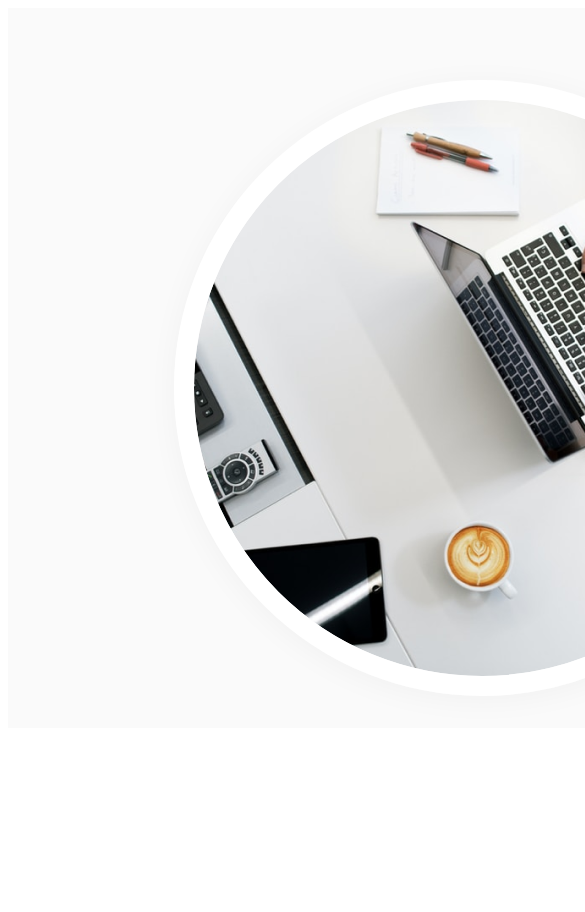
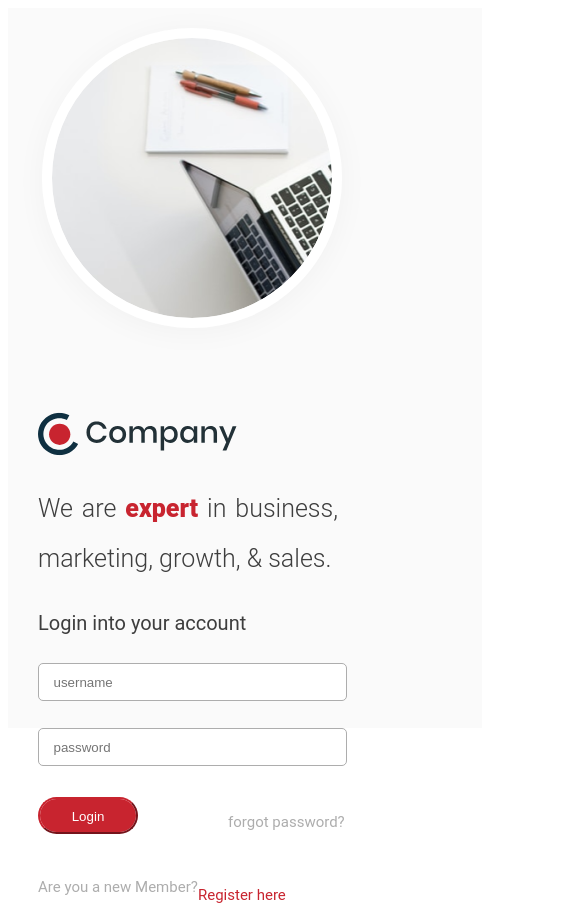
Before and after one commit to krishnaa236/HTML-Trainning-Assignment, a plain HTML site: page index.html in a window 390 px wide. Shown: the top 912 px of the page, 585 px wide, since content can reach past the window. Before the commit the page ends 844 px from the top, so only its background shows below. Drawn offline with nearby package versions, Linux system fonts and the light colour scheme.

Commit message:
Assignment 2

```diff
--- a/CSS/Style.css
+++ b/CSS/Style.css
@@ -27,7 +27,7 @@ position: relative;
 
 }
 .container{
-   position:absolute;
+    position:absolute;
     top:106px;
     left: 906px;
     float: right;
@@ -68,8 +68,7 @@ opacity: 1;
 }
 
 .loginpara{
-    top: 315px;
-left: 904px;
+
 width: 260px;
 height: 33px;
 /* UI Properties */
@@ -81,9 +80,9 @@ opacity: 1;
 margin-bottom: 23.45px;
 margin-top: 31.87px;
 }
-.form{
+/*.form{
     float: none;
-}
+}*/
 
 input[type=text] , input[type=password]
 /*{
@@ -106,8 +105,7 @@ input[type=text] , input[type=password]
     padding-bottom:14.37px;
     padding-left:14.5px;
 
-top: 372px;
-left: 907px;
+
 width: 429px;
 height: 20px;
 /* UI Properties */
@@ -122,8 +120,7 @@ margin-bottom: 27px;
     padding-top: 14.63px;
     padding-bottom:14.37px;
     padding-left:14.5px;
-    top: 372px;
-left: 907px;
+
 width: 429px;
 height: 20px;
 /* UI Properties */
@@ -206,9 +203,164 @@ margin-top: 23.13px;
 }
 
 
-@media  screen and (max-width:1023) {
+@media  screen and (max-width:1023px) {
     .image1{
-        max-width:100%;
+    width: 300px;
+    height: 300px;
+    left: 25px;
+    top: 65px;
+    background: transparent url('../images/hero-image.png') 30% 0% no-repeat padding-box;
+    border: 10px solid #FFFFFF;
+
+    }
+    .maindiv {
+        width: 90%;
+        background-color: #FAFAFA 0% 0% no-repeat padding-box;
+    }
+    .container{
+        /* display: noleft: 500px;
+        */
+     left: 500px;
     }
 
 }
+@media  screen and (max-width:767px) {
+    .image1{
+    width: 280px;
+    height: 300px;
+   right: 30px;
+    left: 30px;
+   top: 50px;
+   background: transparent url('../images/hero-image.png') 30% 0% no-repeat padding-box;
+   border: 10px solid #FFFFFF;
+    }
+
+    .maindiv {
+        width: 90%;
+         background-color: #FAFAFA 0% 0% no-repeat padding-box;
+    }
+
+
+}
+@media  screen and (max-width:479px) {
+    .image1{
+    width: 280px;
+    height: 280px;
+    background: transparent url('../images/hero-image.png') 30% 0% no-repeat padding-box;
+    border: 10px solid #FFFFFF;
+    left: 4vh;
+    top: 20px;
+
+    float: none;
+
+
+    }
+    body{
+        width: 100vw;
+        overflow: hidden;
+    }
+
+    .maindiv {
+        /*width: 90%;*/
+        width: 474px;
+        background-color: #FAFAFA;
+    }
+
+    .loginpara{
+        float: none;
+        display: grid;
+    }
+    .username{
+        float: none;
+        display: grid;
+
+    }
+    /*input.username{
+        width: 380px;
+        height: 10px;
+    }
+    .password{
+        width: 380px;
+        height: 10px;
+    }
+
+    .container{
+        position: relative;
+        left: 30px;
+        float: left;
+        top: 30px;
+    }
+    .img2{
+        width: 200px;
+        height: 88px;
+    }
+   .tagline{
+    margin-top: 0px;
+    font-size: 25px;
+    width: 440px;
+   }
+   span{
+    font-size: 25px;
+   }
+   */
+   input.username{
+    width: 290px;
+    height: 7px;
+}
+.password{
+    width: 290px;
+    height: 7px;
+}
+
+.container{
+
+    position: relative;
+    left: 30px;
+    float: left;
+    top: 10px;
+}
+.img2{
+    width: 200px;
+    height: 88px;
+}
+.tagline{
+margin-top: 0px;
+font-size: 25px;
+width: 300px;
+text-align: justify;
+}
+span{
+font-size: 25px;
+margin-bottom: 12.5px;
+}
+.forgotpassword{
+    margin-left: 90px;
+}
+.loginpara{
+    margin-top: 10px;
+    font-size: 20px;
+}
+.button1{
+    width: 100px;
+    height: 37px;
+}
+.member , .member1{
+    margin-top: 15px;
+}
+}
+@media  screen and (max-width:360px) {
+    .image1{
+    width: 280px;
+    height: 280px;
+    right: 40px;
+    background: transparent url('../images/hero-image.png') 30% 0% no-repeat padding-box;
+    border: 10px solid #FFFFFF;
+    top: 30px;
+    }
+    .maindiv {
+        width: 90%;
+        background-color: #FAFAFA;
+    }
+
+
+}
--- a/CSS/dashboard.css
+++ b/CSS/dashboard.css
@@ -191,6 +191,7 @@ opacity: 1;
 }
 .main{
     display: flex;
+
 }
 .sidebar{
     float: left;
@@ -334,7 +335,7 @@ font-style: roboto;
 
 .main{
     background-color: #FAFAFA;
-    width: max-content;
+   /* width:max-content;*/
 }
 .item1{
     display: flex;
--- a/CSS/innerpage.css
+++ b/CSS/innerpage.css
@@ -362,8 +362,8 @@ opacity: 1;
 }
 
 .item1 {
-width: 1157px;
-height: 49px;
+width: 1137px;
+height: 39px;
 /* UI Properties */
 border: 1px solid #ADADAD;
 border-radius: 5px;
@@ -385,8 +385,8 @@ padding: 5px 5px;
 }
 
 .item3{
-    width: 1157px;
-height: 130px;
+    width: 1137px;
+height: 110px;
 /* UI Properties */
 border: 1px solid #ADADAD;
 border-radius: 5px;
@@ -399,8 +399,8 @@ padding: 10px 10px;
 .item4 , .item6{
 margin-top: 12px;
 margin-left: 30.5px;
-width: 563px;
-height: 49px;
+width: 543px;
+height: 29px;
 /* UI Properties */
 border: 1px solid #ADADAD;
 border-radius: 5px;
@@ -411,9 +411,9 @@ padding: 10px;
 .item5{
    position: absolute;
     margin-top: 12px;
-    margin-left: 100px;
-    width: 563px;
-    height: 49px;
+    margin-left: 108px;
+    width: 543px;
+    height: 29px;
     /* UI Properties */
     border: 1px solid #ADADAD;
     border-radius: 5px;
@@ -430,17 +430,12 @@ padding: 10px;
 
     transform: translate(30px , -10px);
    /* display: inline-block;*/
-    width: 34px;
+    width: 50px;
     margin-top: 12.98px;
     margin-left: 100px;
     background-color: #FFFFFF;
    /* z-index: 1;
     position: relative;*/
-
-
-width: 563px;
-height: 29px;
-/* UI Properties */
 /*text-align: left;*/
 font-size: 12px;
 letter-spacing: 0px;
@@ -455,7 +450,7 @@ opacity: 1;
     padding: 10px;
     width: 564px;
     margin-top: 12px;
-    margin-left: 100px;
+    margin-left: 108px;
 height: 47px;
 /* UI Properties */
 border: 1px solid #ADADAD;
@@ -479,17 +474,17 @@ font-size: 22px;
 .item8{
     padding: 10px;
 margin-left: 30.5px;
-width: 364px;
-height: 47px;
+width: 344px;
+height: 27px;
 /* UI Properties */
 border: 1px solid #C8242F;
 border-radius: 5px;
 opacity: 1;
 }
 .item9 , .item10{
-    margin-left: 20.5px;
-    width: 364px;
-    height: 47px;
+    margin-left: 29px;
+    width: 344px;
+    height: 27px;
     /* UI Properties */
     padding: 10px;
     border-radius: 5px;
@@ -499,8 +494,8 @@ opacity: 1;
 .item11{
     padding: 10px;
     margin-left: 30.5px;
-width: 266px;
-height: 47px;
+width: 246px;
+height: 27px;
 /* UI Properties */
 border: 1px solid #FF3C3C;
 border-radius: 5px;
@@ -508,9 +503,9 @@ opacity: 1;
 }
 .item12 , .item13 {
     padding: 10px;
- width: 266px;
-height: 47px;
-margin-left: 20.5px;
+ width: 246px;
+height: 27px;
+margin-left: 27.5px;
 /* UI Properties */
 border: 1px solid #ADADAD;
 border-radius: 5px;
@@ -520,7 +515,7 @@ opacity: 1;
 .item14{
     width: 266px;
 height: 47px;
-margin-left: 20.5px;
+margin-left: 27.5px;
 /* UI Properties */
 border: 1px solid #ADADAD;
 border-radius: 5px;
@@ -596,6 +591,7 @@ opacity: 1;
 .button1{
     margin-left: 30.5px;
     padding-top: 5px;
+    display: flex;
     text-align: center;
     width: 124px;
     height: 36px;
@@ -609,9 +605,12 @@ opacity: 1;
 }
 
  .img1{
-  margin-right: 5px;
+  margin-left: 20px;
+  margin-bottom: 10px;
  }
+
  .h26{
+    margin-bottom: 10px;
     margin-left: 19.7px;
     width: 200px;
 height: 16px;
@@ -642,7 +641,7 @@ opacity: 1;
     margin-left: 5px;
  }
  .radio3{
-    margin-top: 7px;
+    margin-top: 5px;
     position: absolute;
     margin-left: 25.42px;
     width: 13px;
@@ -684,7 +683,7 @@ margin-left: 28.5px;
     width: 23px;
  }
  .message{
-    margin-top: 9px;
+    margin-top: 12px;
     margin-left: 5px;
     color: #FF3535;
  }
@@ -706,7 +705,7 @@ display: flex;
     width: 23px;
  }
  .message2{
-    margin-top: 9px;
+    margin-top: 12px;
     margin-left: 5px;
     color: #00B9E1;
  }
@@ -728,7 +727,7 @@ display: flex;
     width: 23px;
  }
  .message3{
-    margin-top: 9px;
+    margin-top: 12px;
     margin-left: 5px;
     color: #FFA800;}
 
@@ -751,7 +750,7 @@ margin-top: 15.85px;
     width: 23px;
  }
  .message4{
-    margin-top: 9px;
+    margin-top: 12px;
     margin-left: 5px;
     color: #00AF27
  }
@@ -792,7 +791,7 @@ opacity: 1;
     text-align: center;
     width: 124px;
     padding-top: 10px;
-height: 45px;
+height: 35px;
 background: #C8242F 0% 0% no-repeat padding-box;
 border-radius: 23px;
 opacity: 1;
@@ -803,7 +802,7 @@ opacity: 1;
    text-align: center;
    padding-top: 10px;
     width: 145px;
-height: 44px;
+height: 34px;
 /* UI Properties */
 border: 1px solid #C8242F;
 border-radius: 22px;
--- a/index.html
+++ b/index.html
@@ -3,22 +3,29 @@
 
 <head>
     <meta charset="UTF-8">
-    <meta http-equiv="X-UA-Compatible" content="IE=edge">
-    <meta name="viewport" content="width=device-width, initial-scale=1.0">
+    <!-- <meta http-equiv="X-UA-Compatible" content="IE=edge"> -->
+    <meta name="viewport" content="width=device-width,initial-scale=1">
     <title>Document</title>
     <link rel="stylesheet" href="CSS/Style.css">
+
 </head>
 
 <body>
-
+    <main>
         <div class="maindiv">
 
            <div class="image1">
+            <!--
+                <img src="images/hero-image.png" class=" img rounded-circle" alt="">
+                <svg class="bd-placeholder-img rounded-circle" width="140" height="140"
 
+                    >-->
+                </svg>
             </div>
             <div class="container">
+
                 <img src="images/header-logo.svg" alt="404 not found" class="img2">
-            <p class="tagline">We are <span>expert</span> in business, marketing, growth, & sales.</p>
+                <p class="tagline ">We are <span>expert</span> in business, marketing, growth, & sales.</p>
                 <p class="loginpara">Login into your account</p>
                 <form>
                     <div class="form">
@@ -40,7 +47,16 @@
 
             </div>
         </div>
-
+    </main>
+    <script src="https://code.jquery.com/jquery-3.4.1.slim.min.js"
+        integrity="sha384-J6qa4849blE2+poT4WnyKhv5vZF5SrPo0iEjwBvKU7imGFAV0wwj1yYfoRSJoZ+n"
+        crossorigin="anonymous"></script>
+    <script src="https://cdn.jsdelivr.net/npm/popper.js@1.16.0/dist/umd/popper.min.js"
+        integrity="sha384-Q6E9RHvbIyZFJoft+2mJbHaEWldlvI9IOYy5n3zV9zzTtmI3UksdQRVvoxMfooAo"
+        crossorigin="anonymous"></script>
+    <script src="https://cdn.jsdelivr.net/npm/bootstrap@4.4.1/dist/js/bootstrap.min.js"
+        integrity="sha384-wfSDF2E50Y2D1uUdj0O3uMBJnjuUD4Ih7YwaYd1iqfktj0Uod8GCExl3Og8ifwB6"
+        crossorigin="anonymous"></script>
 </body>
 
 </html>
```
Also changed, not shown: innerpage.html (+4 -5 lines). Lines whose indentation alone changed are shown as unchanged.
